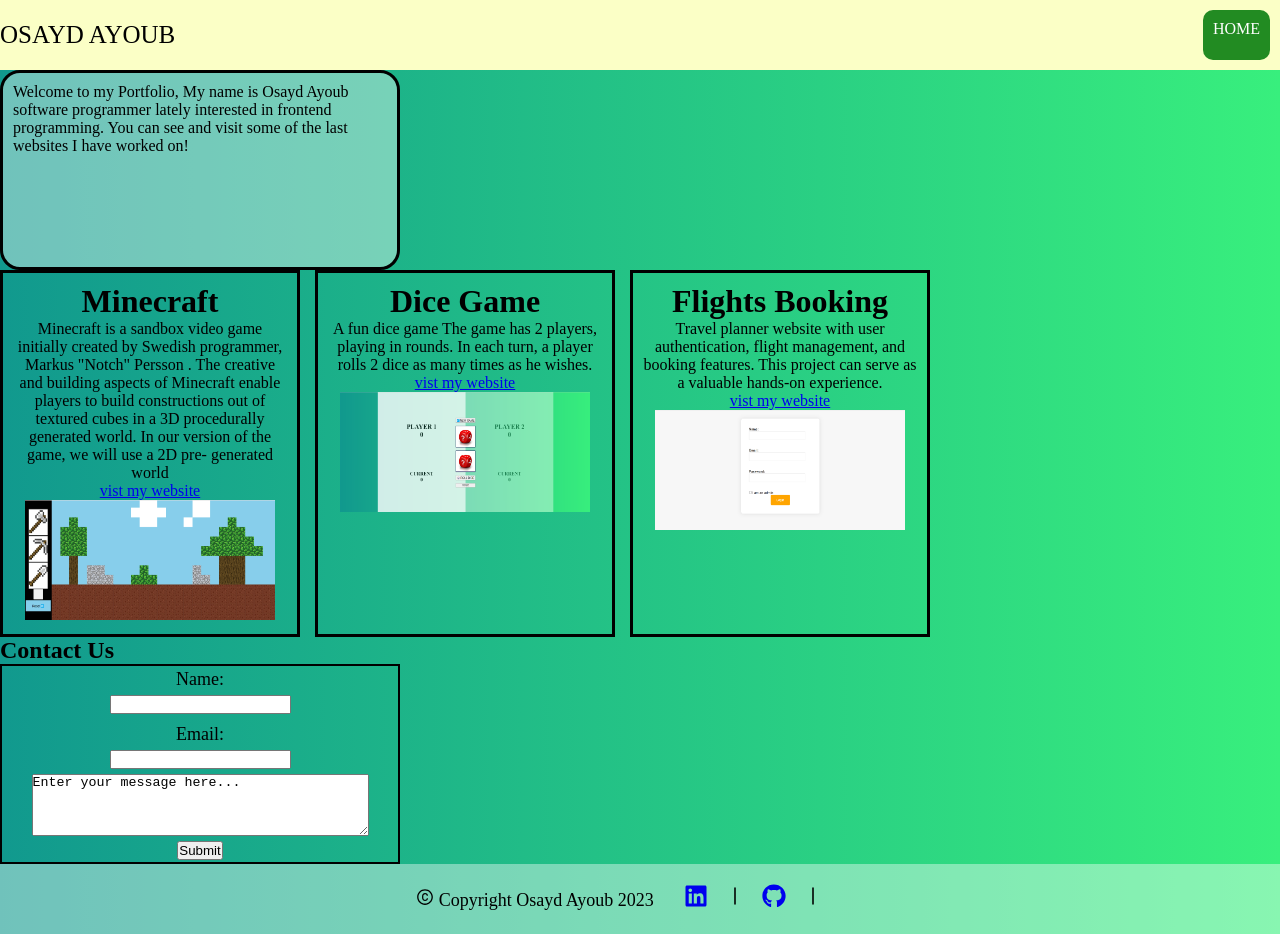
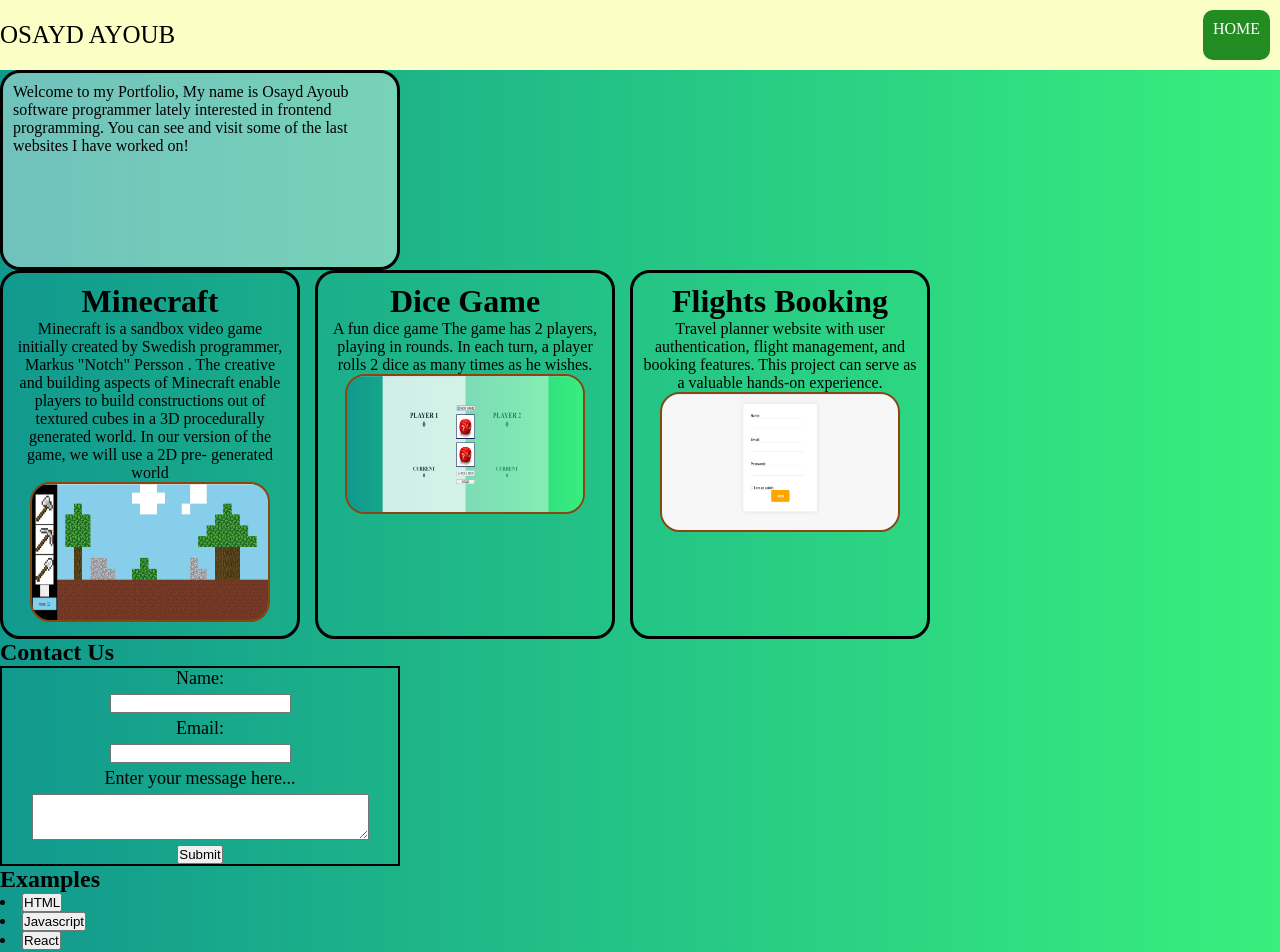
Before and after one commit to osaydayoub/Portfolio, a React (Vite) app: page / in a window 1280 px wide. Shown: the top 952 px of the page. Built offline with nearby package versions, Linux system fonts and the light colour scheme; some icons are missing.

Commit message:
Contact Us changed and examples added

```diff
--- a/src/App.jsx
+++ b/src/App.jsx
@@ -5,6 +5,7 @@ import Header from './components/Header.jsx'
 import Hero from './components/Hero.jsx'
 import Card from './components/Card.jsx'
 import Contact from './components/Contact.jsx'
+import Examples from './components/Examples.jsx'
 import Footer from './components/Footer.jsx'
 
 
@@ -16,12 +17,13 @@ function App() {
       <div className='cards-container'>{
         projectsData.map((project) => {
           return (
-            <Card project={project} />
+            <Card key={project.id} project={project} />
           )
         })
       }
       </div>
       <Contact/>
+      <Examples/>
       <Footer/>
 
     </>
--- a/src/components/Card.css
+++ b/src/components/Card.css
@@ -1,12 +1,22 @@
-.card-container{
+.card-container {
     width: 300px;
     padding: 10px;
     text-align: center;
     border: solid 3px black;
+    transition: all 0.25s linear;
+    border-radius: 20px;
 
 
 }
-.card-img{
-    width: 250px;
-    height: 120px;
+
+.card-container:hover {
+    transform: scale(1.3);
+    background-color: rgb(255, 255, 255,0.8);
 }
+
+.card-img {
+    width: 240px;
+    height: 140px;
+    border: solid saddlebrown 2px;
+    border-radius: 20px;
+}
--- a/src/components/Card.jsx
+++ b/src/components/Card.jsx
@@ -6,9 +6,10 @@ function Card({project}) {
     <div className='card-container'>
         <h1>{project.title}</h1>
         <p>{project.description}</p>
-        <a href={project.link}>vist my website</a>
-        <img className='card-img' src={project.img} alt="img" />
-        {console.log(project.img)}
+        <a href={project.link}><img className='card-img' src={project.img} alt="img" /></a>
+        {/* <a href={project.link}>visit my website</a>
+        <img className='card-img' src={project.img} alt="img" /> */}
+
     </div>
   )
 }
--- a/src/components/Contact.jsx
+++ b/src/components/Contact.jsx
@@ -5,14 +5,15 @@ function Contact() {
         <div className='contact-container'>
             <h2>Contact Us</h2>
             <form id="user-form">
-                <label for="username">Name:</label>
+                <label htmlFor="username">Name:</label>
                 <input type="text" id="username" name="username" required />
-                <div class="error-message" id="usernameError"></div>
-                <label for="email">Email:</label>
+
+                <label htmlFor="email">Email:</label>
                 <input type="email" id="email" name="email" required />
-                <textarea rows="4" cols="40" name="description">
-                    Enter your message here...
-                </textarea>
+
+                <label htmlFor="text-id">Enter your message here...</label>
+                <textarea id="text-id" rows="4" cols="40" />
+
                 <input type="submit" value="Submit" />
             </form>
         </div>
--- /dev/null
+++ b/src/components/Examples.jsx
@@ -0,0 +1,35 @@
+import React from 'react'
+import { useState } from 'react';
+import TabButton from './TabButton.jsx'
+import examplesData from '../data/examples.js'
+
+function Examples() {
+  const [selectedTopic, setselectedTopic] = useState('Please click a button');
+  function handleSelect(selectedButton) {
+    switch (selectedButton) {
+      case 'HTML':
+        setselectedTopic(examplesData[0].description);
+        break;
+      case 'Javascript':
+        setselectedTopic(examplesData[1].description);
+        break;
+      case 'React':
+        setselectedTopic(examplesData[2].description);
+        break;
+    }
+
+  }
+  return (
+    <section id="examples">
+      <h2>Examples</h2>
+      <menu>
+        <TabButton onSelect={() => handleSelect('HTML')}>HTML</TabButton>
+        <TabButton onSelect={() => handleSelect('Javascript')}>Javascript</TabButton>
+        <TabButton onSelect={() => handleSelect('React')}>React</TabButton>
+      </menu>
+      <p>{selectedTopic}</p>
+    </section>
+  )
+}
+
+export default Examples
--- /dev/null
+++ b/src/components/TabButton.jsx
@@ -0,0 +1,9 @@
+import React from 'react'
+
+function TabButton({children,onSelect}) {
+  return (
+    <li><button onClick={onSelect}>{children}</button></li>
+  );
+}
+
+export default TabButton
--- /dev/null
+++ b/src/data/examples.js
@@ -0,0 +1,28 @@
+const examplesData = [
+    {
+        id: 501,
+        title: "HTML",
+        description: `The HyperText Markup Language or HTML is the standard markup
+         language for documents designed to be displayed in a web browser.
+         It defines the meaning and structure of web content. It is often assisted by technologies
+          such as Cascading Style Sheets (CSS) and scripting languages such as JavaScript.`
+    },
+    {
+        id: 502,
+        title: "JavaScript",
+        description: `JavaScript (/ˈdʒɑːvəskrɪpt/), often abbreviated as JS,
+         is a programming language that is one of the core technologies of the World Wide Web,
+          alongside HTML and CSS. As of 2023, 98.7% of websites use JavaScript on the client side
+           for webpage behavior,[10] often incorporating third-party libraries.
+         All major web browsers have a dedicated JavaScript engine to execute the code on users' devices.`
+    },
+    {
+        id: 503,
+        title: "React",
+        description: `React (also known as React.js or ReactJS) is a free and open-source front-end JavaScript
+         library[3][4] for building user interfaces based on components. It is maintained by Meta
+          (formerly Facebook) and a community of individual developers and companies.`
+    }
+
+];
+export default examplesData;
--- a/src/data/projects.js
+++ b/src/data/projects.js
@@ -4,6 +4,7 @@ import flightsBookingImg from '../assets/flightsBooking.png'
 
 const projectsData = [
     {
+        id:101,
         title: "Minecraft",
         description: `Minecraft is a sandbox video game initially created by
         Swedish programmer, Markus "Notch" Persson . The
@@ -16,6 +17,7 @@ const projectsData = [
         img: minecraftImg
     },
     {
+        id:102,
         title: "Dice Game",
         description: `A fun dice game
         The game has 2 players, playing in rounds.
@@ -25,6 +27,7 @@ const projectsData = [
         img: dicegameImg
     },
     {
+        id:103,
         title: "Flights Booking",
         description: `Travel planner website with user authentication,
         flight management, and booking features. This
```
